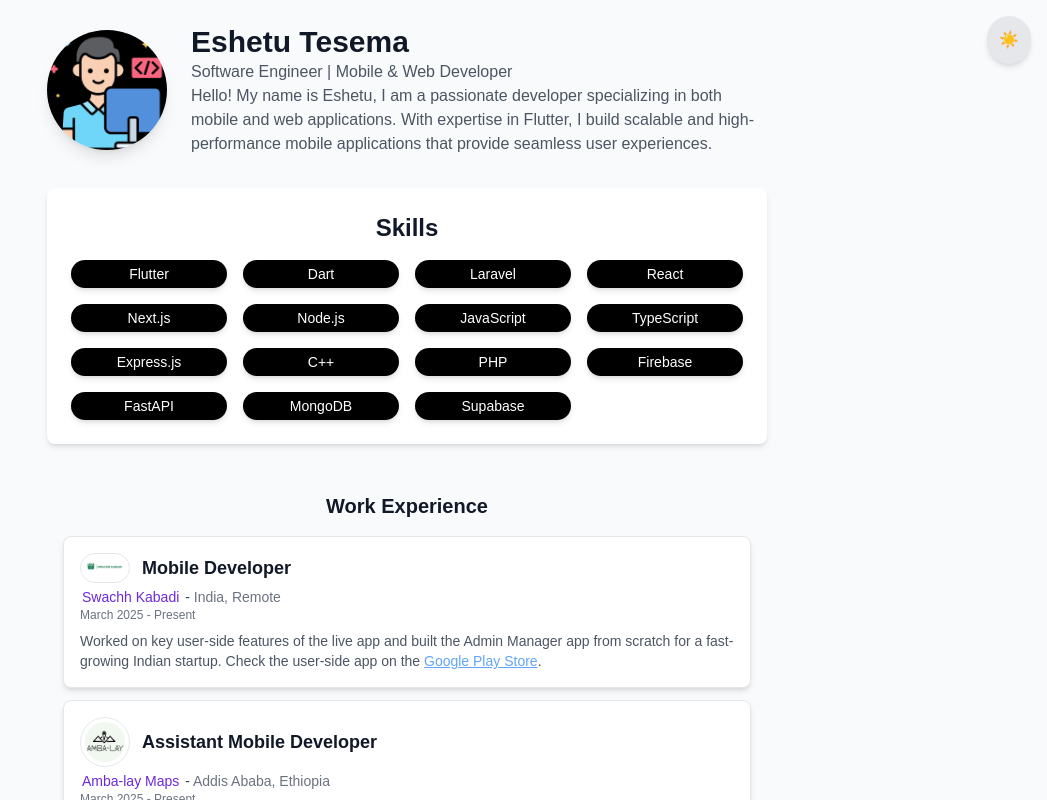
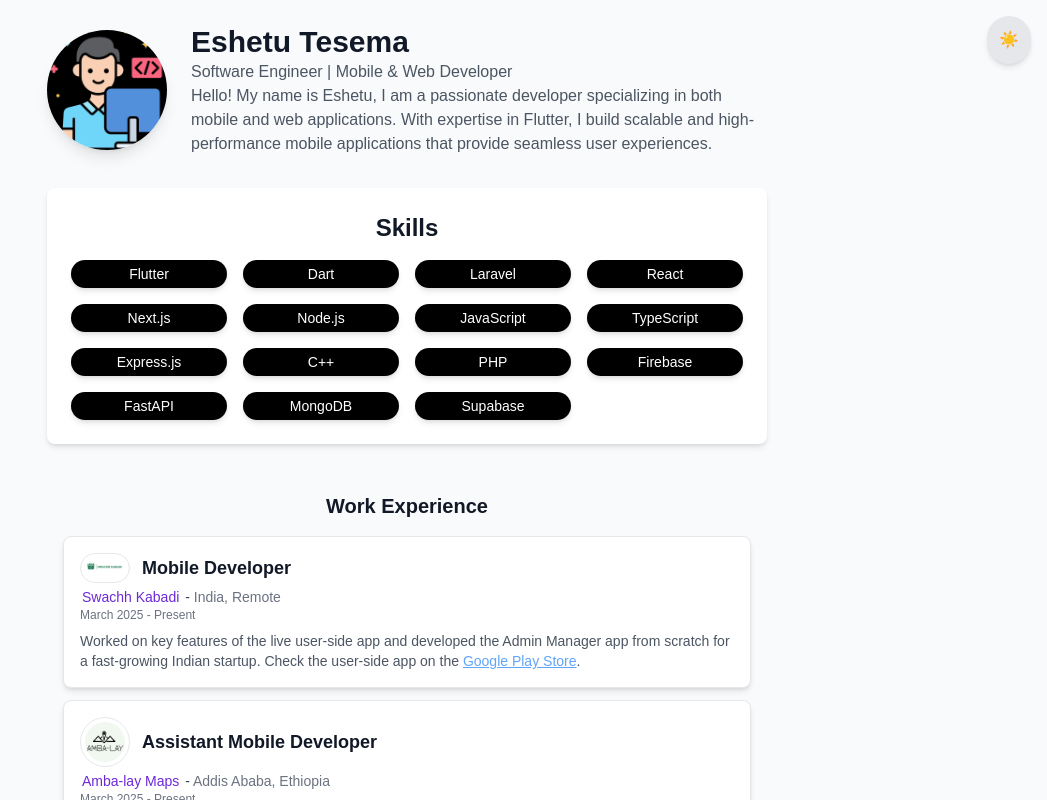
Before and after one commit to Eshetu21/portfolio, a Next.js app: page / in a window 1280 px wide. Shown: the top 800 px of the page, without its empty margins (233-1280 px from the left). Built offline with nearby package versions, Linux system fonts and the light colour scheme.

Commit message:
refactoring

```diff
--- a/components/work.tsx
+++ b/components/work.tsx
@@ -15,7 +15,7 @@ export const work = [
     end: "Present",
     description: (
       <>
-        Worked on key user-side features of the live app and built the Admin
+        Worked on key features of the live user-side app and developed the Admin
         Manager app from scratch for a fast-growing Indian startup. Check the
         user-side app on the{" "}
         <a
```
